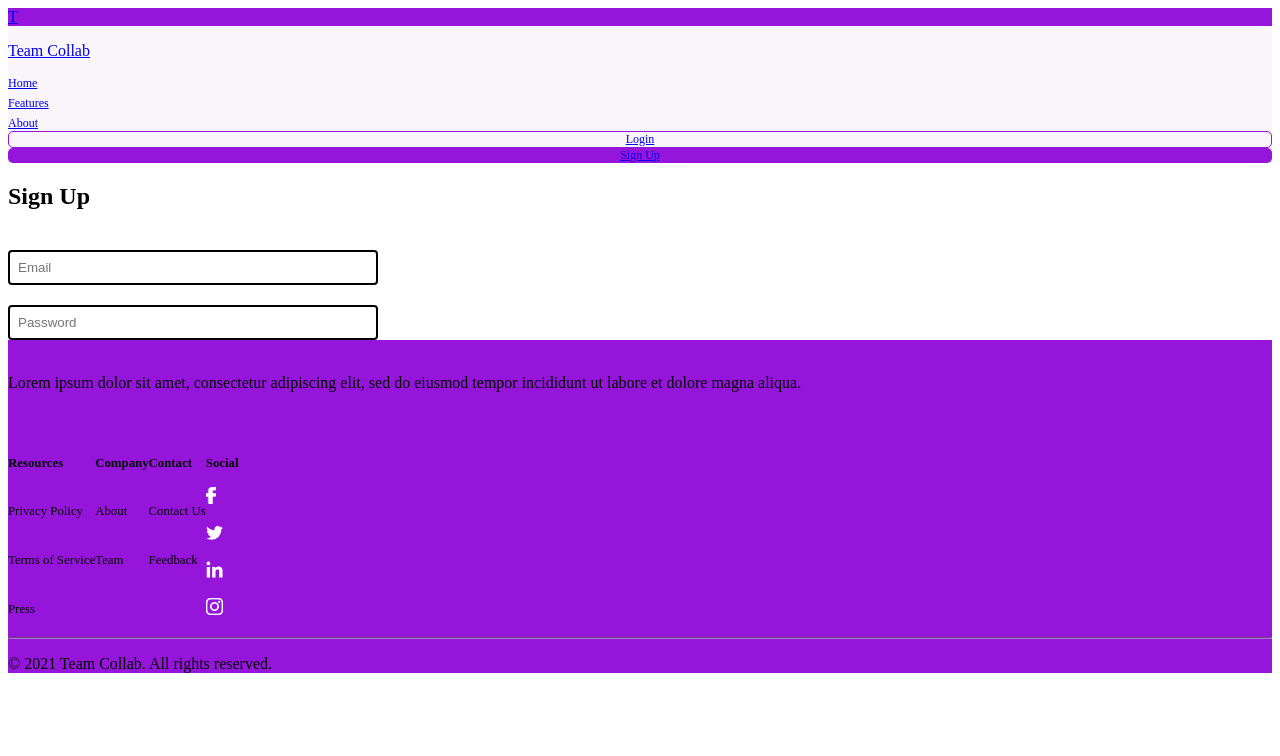
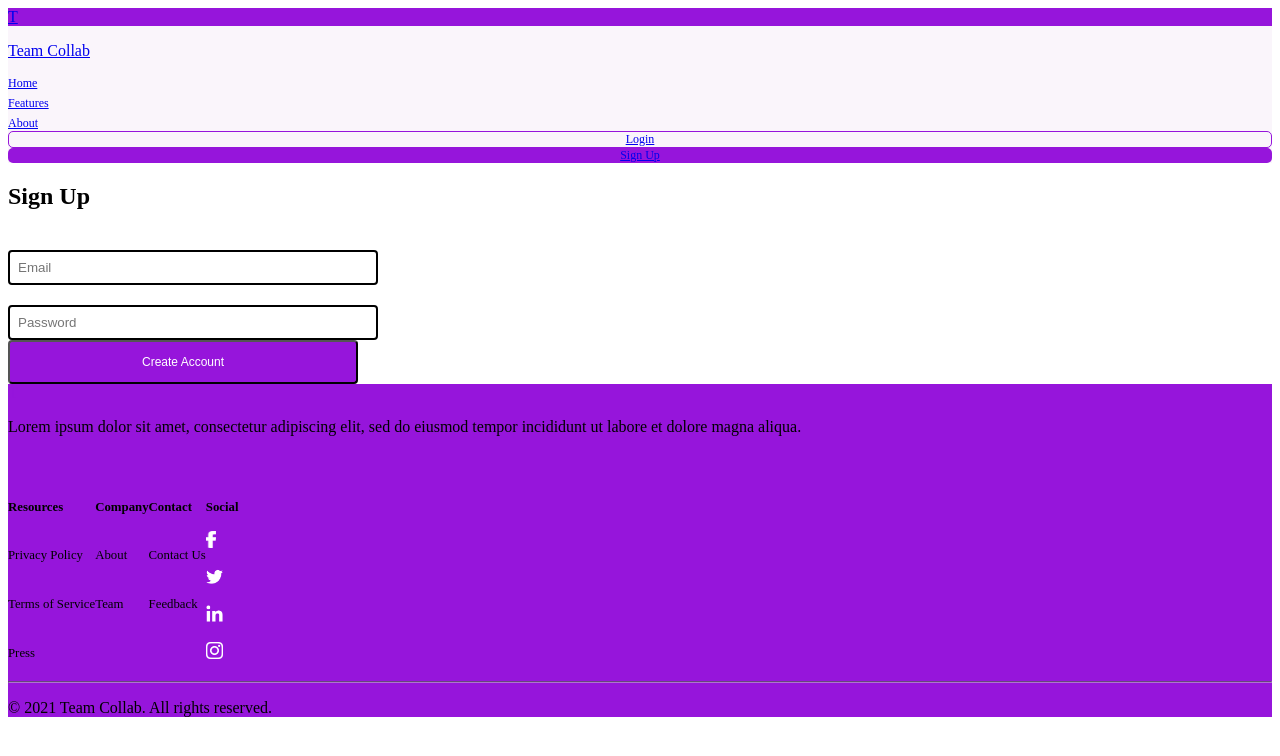
Before and after one commit to willsower/TeamCollab, a Next.js app in the folder frontend/: page /account/signup in a window 1280 px wide. Shown: the top 756 px of the page. Built offline with nearby package versions, Linux system fonts and the light colour scheme.

Commit message:
Creating sign up form

```diff
--- a/frontend/pages/account/signup.js
+++ b/frontend/pages/account/signup.js
@@ -16,11 +16,26 @@ export default function SignUp() {
       <Nav />
 
       <main>
-        <section className = "py-12 px-8 text-center">
-          <h1 className = "font-bold text-3xl">Sign Up</h1>
-          <form onSubmit = "">
-            <input name = "email" type = "text" placeholder = "Email" className = {styles.form_item}/><br/>
-            <input name = "password" type = "password" placeholder = "Password" className = {styles.form_item}/>
+        <section className="py-12 px-8 text-center">
+          <h1 className="font-bold text-3xl">Sign Up</h1>
+          <form onSubmit="">
+            <input
+              name="email"
+              type="text"
+              placeholder="Email"
+              className={styles.form_item}
+            />
+            <br />
+            <input
+              name="password"
+              type="password"
+              placeholder="Password"
+              className={styles.form_item}
+            />
+            <br />
+            <button type = "submit" className={`button-fill mt-4 ${styles.form_button}`}>
+              Create Account
+            </button>
           </form>
         </section>
       </main>
--- a/frontend/styles/SignUp.module.css
+++ b/frontend/styles/SignUp.module.css
@@ -10,3 +10,9 @@
     border-color: #9615DB;
     outline: none;
 }
+
+.form_button {
+    border-radius: 0.25rem;
+    padding: 13px;
+    width: 350px;
+}
```
